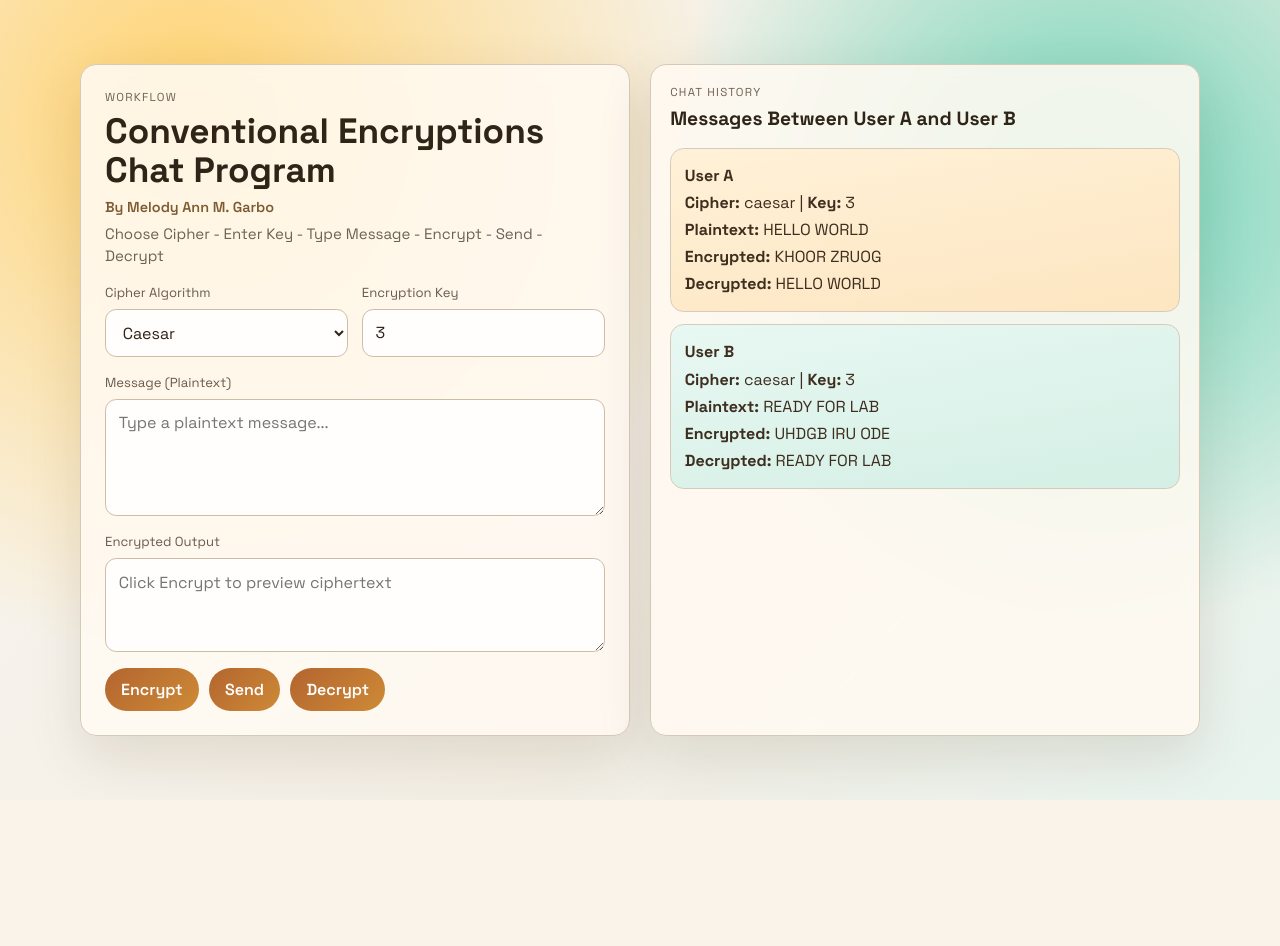
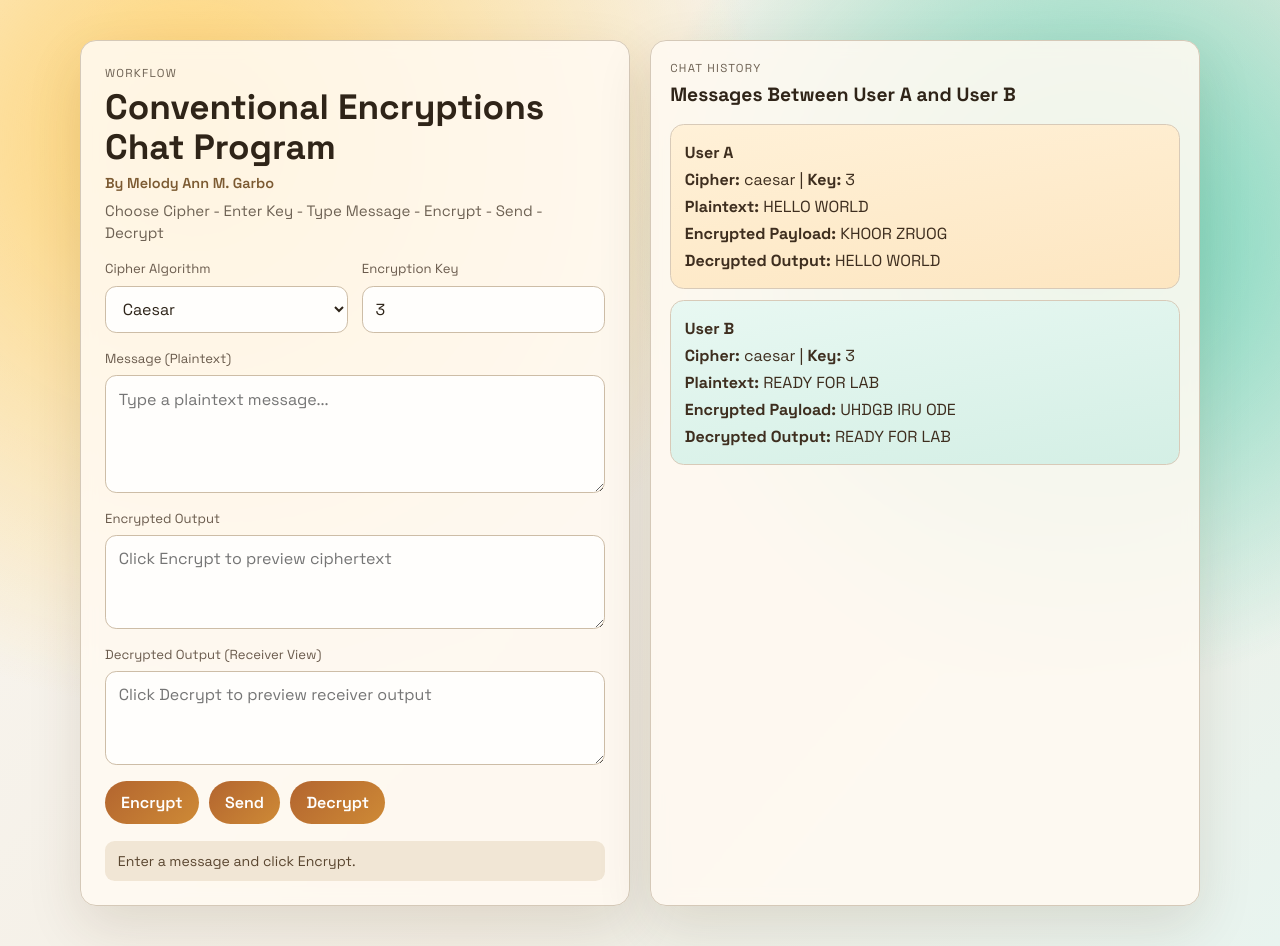
Before and after one commit to mldyann02/garbo-encryption-chat, a React (Vite) app: page / in a window 1280 px wide. Before the commit the page ends 800 px from the top, so only its background shows below. Built offline with nearby package versions, Linux system fonts and the light colour scheme.

Commit message:
Integrate cipher utilities into UI; add types and previews

```diff
--- a/src/App.css
+++ b/src/App.css
@@ -109,6 +109,15 @@ textarea {
   flex-wrap: wrap;
 }
 
+.workflow-note {
+  margin: 0.1rem 0 0;
+  padding: 0.6rem 0.8rem;
+  border-radius: 0.6rem;
+  background: #f1e6d5;
+  color: #5a4630;
+  font-size: 0.88rem;
+}
+
 button {
   border: none;
   border-radius: 999px;
--- a/src/App.tsx
+++ b/src/App.tsx
@@ -2,6 +2,7 @@ import { useState } from "react";
 import { ChatHistory } from "./components/ChatHistory";
 import { CipherControls } from "./components/CipherControls";
 import type { ChatMessage, CipherOption } from "./types/chat";
+import { ciphers } from "./utils/ciphers";
 import "./App.css";
 
 const initialMessages: ChatMessage[] = [
@@ -30,22 +31,56 @@ function App() {
   const [keyValue, setKeyValue] = useState("3");
   const [message, setMessage] = useState("");
   const [encryptedPreview, setEncryptedPreview] = useState("");
+  const [decryptedPreview, setDecryptedPreview] = useState("");
+  const [workflowNote, setWorkflowNote] = useState(
+    "Enter a message and click Encrypt.",
+  );
   const [messages, setMessages] = useState<ChatMessage[]>(initialMessages);
 
+  const cipherMap = ciphers as Record<
+    CipherOption,
+    {
+      encrypt: (text: string, key: string) => string;
+      decrypt: (text: string, key: string) => string;
+    }
+  >;
+
+  const getCipherHandler = () => cipherMap[cipher] ?? cipherMap.caesar;
+
   const handleEncrypt = () => {
-    if (!message.trim()) return;
-    setEncryptedPreview(`[${cipher.toUpperCase()}] ${message}`);
+    if (!message.trim()) {
+      setWorkflowNote("Type a plaintext message before encrypting.");
+      return;
+    }
+
+    const encrypted = getCipherHandler().encrypt(message, keyValue);
+    setEncryptedPreview(encrypted);
+    setDecryptedPreview("");
+    setWorkflowNote(
+      "Message encrypted. Click Send to move it into chat history.",
+    );
   };
 
   const handleSend = () => {
-    if (!encryptedPreview.trim()) return;
+    if (!message.trim() && !encryptedPreview.trim()) {
+      setWorkflowNote("Type a message first, then Encrypt or Send.");
+      return;
+    }
+
+    const encryptedPayload = encryptedPreview.trim()
+      ? encryptedPreview
+      : getCipherHandler().encrypt(message, keyValue);
+    const decryptedPayload = getCipherHandler().decrypt(
+      encryptedPayload,
+      keyValue,
+    );
 
     const nextMessage: ChatMessage = {
       id: crypto.randomUUID(),
       sender: messages.length % 2 === 0 ? "User A" : "User B",
       plaintext: message,
-      encrypted: encryptedPreview,
-      decrypted: "(Pending integration)",
+      encrypted: encryptedPayload,
+      decrypted: decryptedPayload,
       cipher,
       key: keyValue,
     };
@@ -53,11 +88,25 @@ function App() {
     setMessages((current) => [...current, nextMessage]);
     setMessage("");
     setEncryptedPreview("");
+    setDecryptedPreview(decryptedPayload);
+    setWorkflowNote(
+      "Message sent. Receiver can view decrypted output in chat history.",
+    );
   };
 
   const handleDecrypt = () => {
-    if (!encryptedPreview.trim()) return;
-    setEncryptedPreview(`${encryptedPreview} -> (decrypted preview pending)`);
+    if (!encryptedPreview.trim()) {
+      setWorkflowNote(
+        "Encrypt or send a message first so there is ciphertext to decrypt.",
+      );
+      return;
+    }
+
+    const decrypted = getCipherHandler().decrypt(encryptedPreview, keyValue);
+    setDecryptedPreview(decrypted);
+    setWorkflowNote(
+      "Decryption complete. Compare decrypted text with original plaintext.",
+    );
   };
 
   return (
@@ -69,6 +118,8 @@ function App() {
           keyValue={keyValue}
           message={message}
           encryptedPreview={encryptedPreview}
+          decryptedPreview={decryptedPreview}
+          workflowNote={workflowNote}
           onCipherChange={setCipher}
           onKeyChange={setKeyValue}
           onMessageChange={setMessage}
--- a/src/components/ChatHistory.tsx
+++ b/src/components/ChatHistory.tsx
@@ -20,16 +20,17 @@ export function ChatHistory({ messages }: ChatHistoryProps) {
           >
             <p className="sender">{message.sender}</p>
             <p>
-              <strong>Cipher:</strong> {message.cipher} | <strong>Key:</strong> {message.key || "-"}
+              <strong>Cipher:</strong> {message.cipher} | <strong>Key:</strong>{" "}
+              {message.key || "-"}
             </p>
             <p>
               <strong>Plaintext:</strong> {message.plaintext}
             </p>
             <p>
-              <strong>Encrypted:</strong> {message.encrypted}
+              <strong>Encrypted Payload:</strong> {message.encrypted}
             </p>
             <p>
-              <strong>Decrypted:</strong> {message.decrypted}
+              <strong>Decrypted Output:</strong> {message.decrypted}
             </p>
           </li>
         ))}
--- a/src/components/CipherControls.tsx
+++ b/src/components/CipherControls.tsx
@@ -6,6 +6,8 @@ interface CipherControlsProps {
   keyValue: string;
   message: string;
   encryptedPreview: string;
+  decryptedPreview: string;
+  workflowNote: string;
   onCipherChange: (value: CipherOption) => void;
   onKeyChange: (value: string) => void;
   onMessageChange: (value: string) => void;
@@ -26,6 +28,8 @@ export function CipherControls({
   keyValue,
   message,
   encryptedPreview,
+  decryptedPreview,
+  workflowNote,
   onCipherChange,
   onKeyChange,
   onMessageChange,
@@ -91,6 +95,16 @@ export function CipherControls({
         />
       </label>
 
+      <label className="field">
+        <span>Decrypted Output (Receiver View)</span>
+        <textarea
+          value={decryptedPreview}
+          readOnly
+          rows={3}
+          placeholder="Click Decrypt to preview receiver output"
+        />
+      </label>
+
       <div className="actions" role="group" aria-label="Message actions">
         <button type="button" onClick={onEncrypt}>
           Encrypt
@@ -102,6 +116,8 @@ export function CipherControls({
           Decrypt
         </button>
       </div>
+
+      <p className="workflow-note">{workflowNote}</p>
     </section>
   );
 }
```
Also changed, not shown: src/utils/ciphers/index.d.ts (added, +20 -0 lines).
